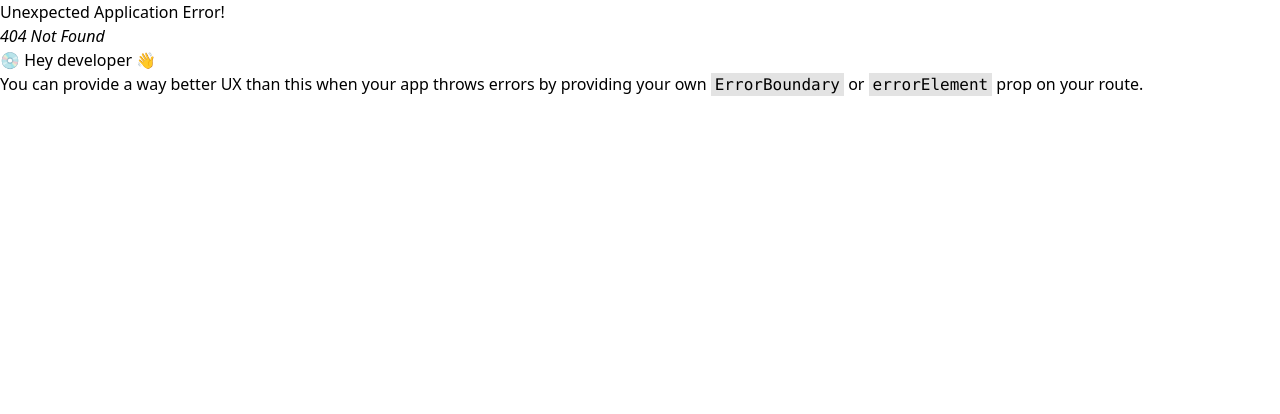
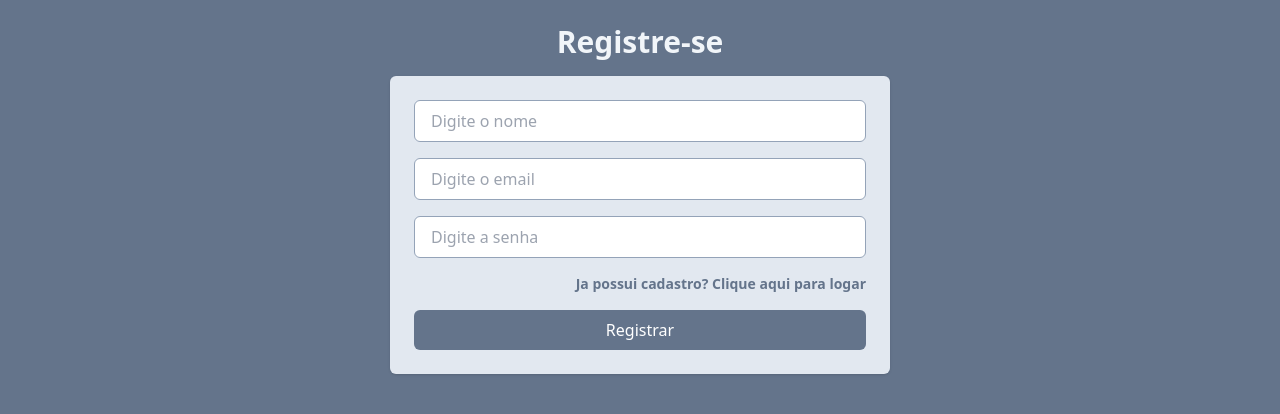
Before and after one commit to ConradoJIT/toDoList, a React (Vite) app: page /register in a window 1280 px wide. Before the commit this address had no page. Shown: the top 414 px of the page. Built offline with nearby package versions, Linux system fonts and the light colour scheme.

Commit message:
registerPage, registerForm

```diff
--- /dev/null
+++ b/src/components/RegisterForm.jsx
@@ -0,0 +1,97 @@
+import { useState } from "react";
+import { useNavigate } from "react-router-dom";
+
+function RegisterForm() {
+  const [email, setEmail] = useState("");
+  const [senha, setSenha] = useState("");
+  const [nome, setNome] = useState("");
+
+  const [nomeErro, setNomeErro] = useState("");
+  const [emailErro, setEmailErro] = useState("");
+  const [senhaErro, setSenhaErro] = useState("");
+
+  const navigate = useNavigate();
+
+  const handleSubmit = (e) => {
+    e.preventDefault();
+    let valido = true;
+
+    if (nome.trim() === "") {
+      setNomeErro("O nome é obrigatório.");
+      valido = false;
+    } else {
+      setNomeErro("");
+    }
+
+    if (senha.length < 6) {
+      setSenhaErro("A senha deve ter no mínimo 6 caracteres.");
+      valido = false;
+    } else {
+      setSenhaErro("");
+    }
+
+    if (valido) {
+      console.log("Formulário válido:", { nome, email, senha });
+      navigate("/");
+    }
+  };
+
+  return (
+    <form
+      onSubmit={handleSubmit}
+      className="space-y-4 p-6 bg-slate-200 rounded-md shadow flex flex-col"
+    >
+      <input
+        type="text"
+        placeholder="Digite o nome"
+        className="border border-slate-400 outline-slate-400 px-4 py-2 rounded-md"
+        value={nome}
+        onChange={(e) => setNome(e.target.value)}
+      />
+      {nomeErro && <p className="text-red-500 text-sm">{nomeErro}</p>}
+      <input
+        type="email"
+        placeholder="Digite o email"
+        className={`border px-4 py-2 rounded-md ${
+          emailErro ? "border-red-500" : "border-slate-400"
+        }`}
+        value={email}
+        onChange={(e) => setEmail(e.target.value)}
+        onInvalid={(e) => {
+          e.preventDefault();
+          setEmailErro("Por favor, insira um email válido.");
+        }}
+        onInput={() => setEmailErro("")}
+      />
+      {emailErro && <p className="text-red-500 text-sm">{emailErro}</p>}
+
+      <input
+        type="password"
+        placeholder="Digite a senha"
+        className={`border px-4 py-2 rounded-md ${
+          senhaErro ? "border-red-500" : "border-slate-400"
+        }`}
+        value={senha}
+        onChange={(e) => setSenha(e.target.value)}
+      />
+      {senhaErro && <p className="text-red-500 text-sm">{senhaErro}</p>}
+
+      <button
+        className="text-sm text-slate-500 font-bold text-right"
+        onClick={() => navigate("/")} //ALTERAR PARA A ROTA DE LOGIN
+        type="button"
+      >
+        Ja possui cadastro? Clique aqui para logar
+      </button>
+
+      <button
+        type="submit"
+        className="bg-slate-500 text-white px-4 py-2 rounded-md hover:bg-slate-600"
+      >
+        Registrar
+      </button>
+    </form>
+  );
+}
+
+export default RegisterForm;
--- a/src/main.jsx
+++ b/src/main.jsx
@@ -4,6 +4,7 @@ import App from "./App.jsx";
 import "./index.css";
 import { RouterProvider, createBrowserRouter } from "react-router-dom";
 import TaskPage from "./pages/TaskPage.jsx";
+import RegisterPage from "./pages/RegisterPage.jsx";
 
 const router = createBrowserRouter([
   {
@@ -14,6 +15,10 @@ const router = createBrowserRouter([
     path: "/task",
     element: <TaskPage />,
   },
+  {
+    path: "/register",
+    element: <RegisterPage />,
+  },
 ]);
 
 createRoot(document.getElementById("root")).render(
--- /dev/null
+++ b/src/pages/RegisterPage.jsx
@@ -0,0 +1,16 @@
+import RegisterForm from "../components/RegisterForm";
+
+function RegisterPage() {
+  return (
+    <div className="w-screen h-screen bg-slate-500 flex justify-center p-6">
+      <div className="w-[500px] space-y-4">
+        <h1 className="text-3xl text-slate-100 font-bold text-center">
+          Registre-se
+        </h1>
+        <RegisterForm></RegisterForm>
+      </div>
+    </div>
+  );
+}
+
+export default RegisterPage;
```
